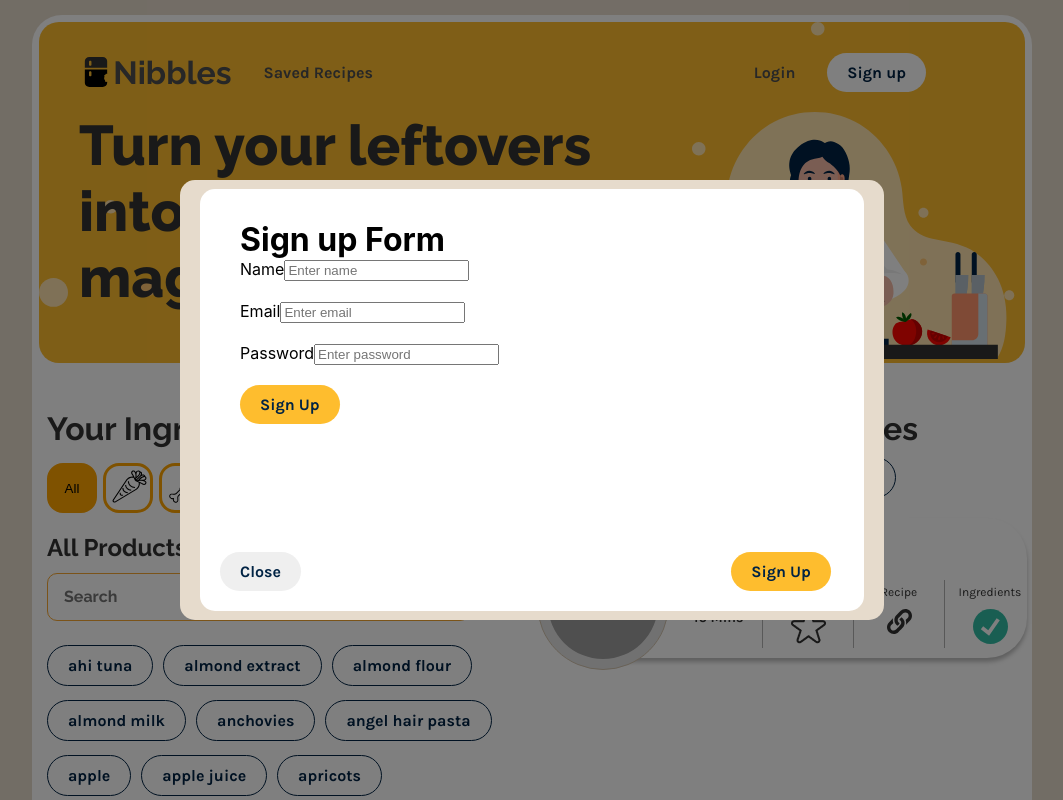
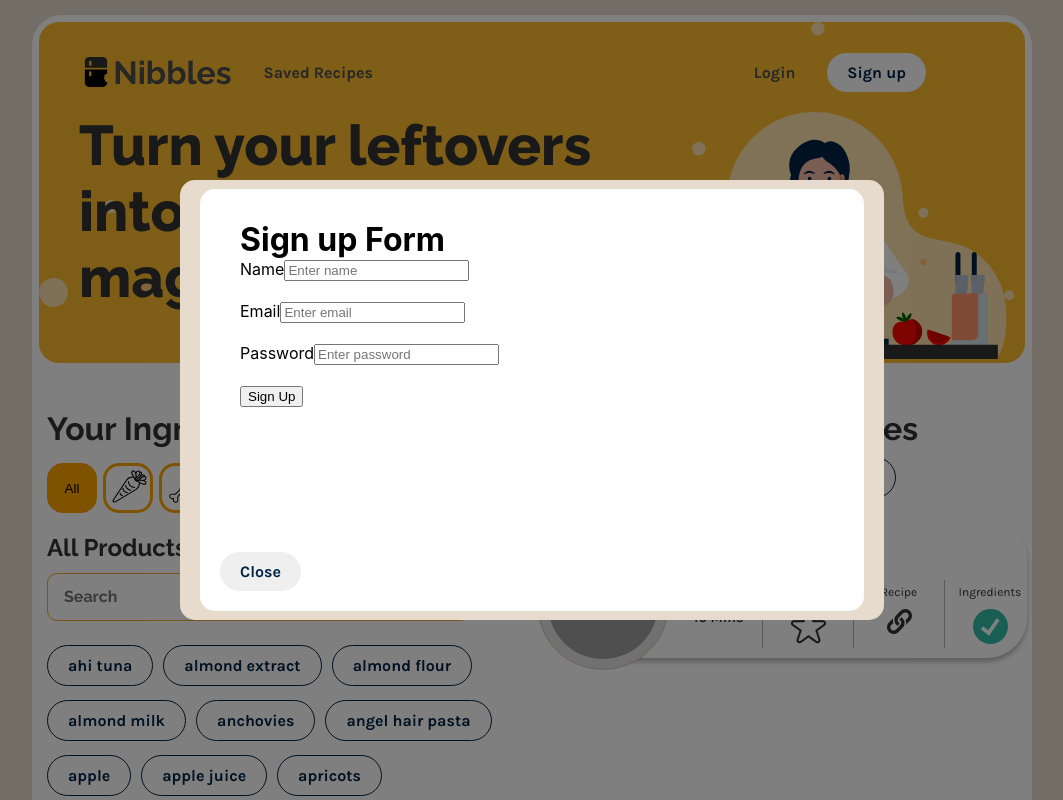
Before and after one commit to richietrang/nibbles, a React (Create React App) app in the folder frontend/: page / in a window 1280 px wide. Both pictures are taken after a click on the element "Sign up". Shown: the top 800 px of the page, without its empty margins (108-1171 px from the left). Built offline with nearby package versions, Linux system fonts and the light colour scheme; grey boxes are pictures that could not be loaded.

Commit message:
fixed login/signup buttons

```diff
--- a/frontend/src/components/HeaderComponent.js
+++ b/frontend/src/components/HeaderComponent.js
@@ -64,7 +64,6 @@ const HeaderComponent = ({ headerText }) => {
         <ModalComponent
           enableCloseButton
           closeButtonCb={closeSignUpModal}
-          alternateButtonText="Sign Up"
         >
           {/*  SIGN UP FORM */}
           <div>
@@ -80,14 +79,15 @@ const HeaderComponent = ({ headerText }) => {
                 ) {
                   errors.email = 'Invalid email address';
                 }
+                if (!values.password) {
+                  errors.password = 'Password is required';
+                }
+                if (!values.name) {
+                  errors.name = 'Name is required';
+                }
                 return errors;
               }}
-              // onSubmit={(values, { setSubmitting }) => {
-              //   setTimeout(() => {
-              //     alert(JSON.stringify(values, null, 2));
-              //     setSubmitting(false);
-              //   }, 400);
-              // }}
+              // SUBMIT
               onSubmit={(values, { setSubmitting }) => {
                 const response = fetch('http://127.0.0.1:5000/signup', {
                   method: "POST",
@@ -156,10 +156,11 @@ const HeaderComponent = ({ headerText }) => {
                       className="invalid-feedback"/>
                   <br/>
                   <br/>
-
-                  <ButtonComponent type="submit" buttonText="Sign Up" disabled={isSubmitting} backgroundColor='#febd2e'>
-                    {isSubmitting ? "Please wait..." : "Run"}
-                  </ButtonComponent>
+                  <div className="signup-button">
+                    <button type="submit" disabled={isSubmitting} backgroundColor='#febd2e'>
+                      {isSubmitting ? "Please wait..." : "Sign Up"}
+                    </button>
+                  </div>
                 </Form>
               )}
             </Formik>
@@ -171,7 +172,6 @@ const HeaderComponent = ({ headerText }) => {
         <ModalComponent
           enableCloseButton
           closeButtonCb={closeLoginModal}
-          alternateButtonText="Log In"
         >
         {/*  LOGIN FORM */}
         <div>
@@ -187,13 +187,13 @@ const HeaderComponent = ({ headerText }) => {
               ) {
                 errors.email = 'Invalid email address';
               }
+              if (!values.password) {
+                errors.password = 'Password is required';
+              }
               return errors;
             }}
+            // SUBMIT
             onSubmit={(values, { setSubmitting }) => {
-              // setTimeout(() => {
-              //   alert(JSON.stringify(values, null, 2));
-              //   setSubmitting(false);
-              // }, 400);
               const response = fetch('http://127.0.0.1:5000/login', {
                 method: "POST",
                 body: JSON.stringify(values),
@@ -243,9 +243,9 @@ const HeaderComponent = ({ headerText }) => {
                 <br/>
 
                 <div className = "login-button">
-                  <ButtonComponent type="submit" buttonText="Log In" disabled={isSubmitting} backgroundColor='#febd2e'>
-                    {isSubmitting ? "Please wait..." : "Run"}
-                  </ButtonComponent>
+                  <button type="submit" disabled={isSubmitting} backgroundColor='#febd2e'>
+                    {isSubmitting ? "Please wait..." : "Log In"}
+                  </button>
                 </div>
               </Form>
             )}
--- a/frontend/src/components/ModalComponent.js
+++ b/frontend/src/components/ModalComponent.js
@@ -25,6 +25,7 @@ const ModalComponent = ({
                 <ButtonComponent
                   buttonText={`${alternateButtonText}`}
                   backgroundColor="#febd2e"
+                  onClick={alternateButtonCb}
                 />
               }
             </div>
```
